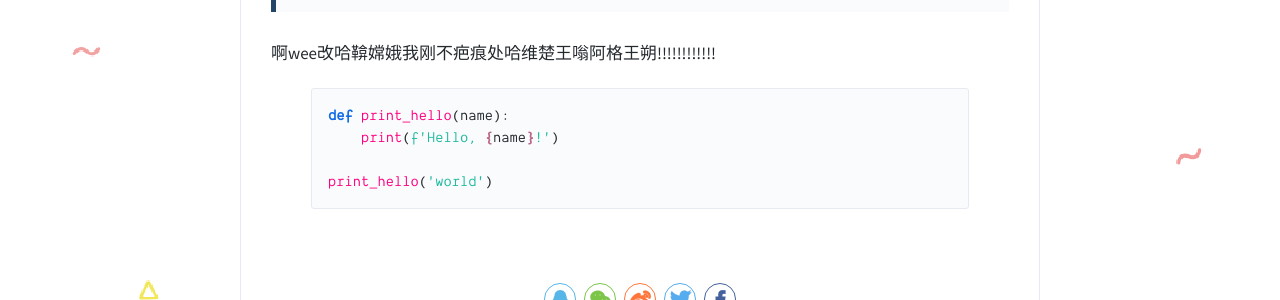
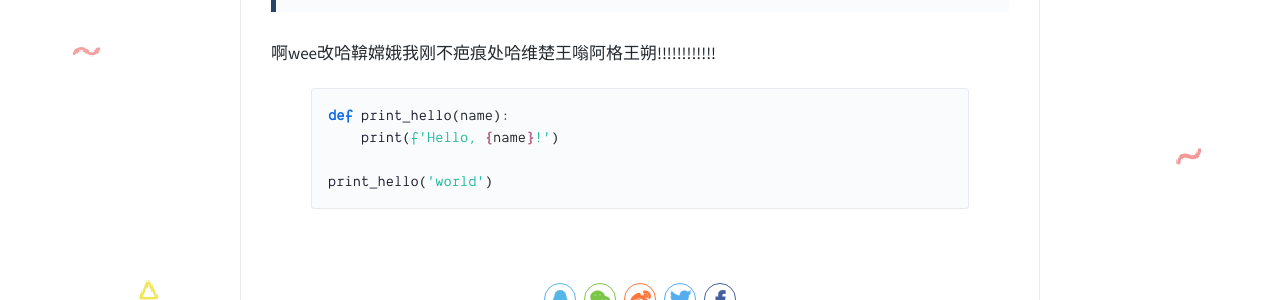
Before and after one commit to Excaive/Excaive.github.io, a Jekyll site: the page built from _posts/2021-01-24-hello-world.md, in a window 1280 px wide. Shown: the part 903-1203 px from the top of the page. Built offline with Jekyll 4.4.1, drawn with Linux system fonts in a browser that asks for light colours; comment, search, counter and statistics services are not loaded.

Commit message:
Update pygments_summer.css

```diff
--- a/assets/css/pygments/pygments_summer.css
+++ b/assets/css/pygments/pygments_summer.css
@@ -29,12 +29,12 @@
 .s { color: #21baa0 } /* Literal.String */
 .na { color: #7D9029 } /* Name.Attribute */
 .nb { color: #008000 } /* Name.Builtin */
-.nc { color: #ff0080; font-weight: bold } /* Name.Class */
+.nc { color: #1F1E33; font-weight: bold } /* Name.Class */
 .no { color: #880000 } /* Name.Constant */
 .nd { color: #ff57a5 } /* Name.Decorator */
 .ni { color: #999999; font-weight: bold } /* Name.Entity */
 .ne { color: #D2413A; font-weight: bold } /* Name.Exception */
-.nf { color: #ff0080 } /* Name.Function */
+.nf { color: #1F1E33 } /* Name.Function */
 .nl { color: #A0A000 } /* Name.Label */
 .nn { color: #0000FF; font-weight: bold } /* Name.Namespace */
 .nt { color: #008000; font-weight: bold } /* Name.Tag */
```
